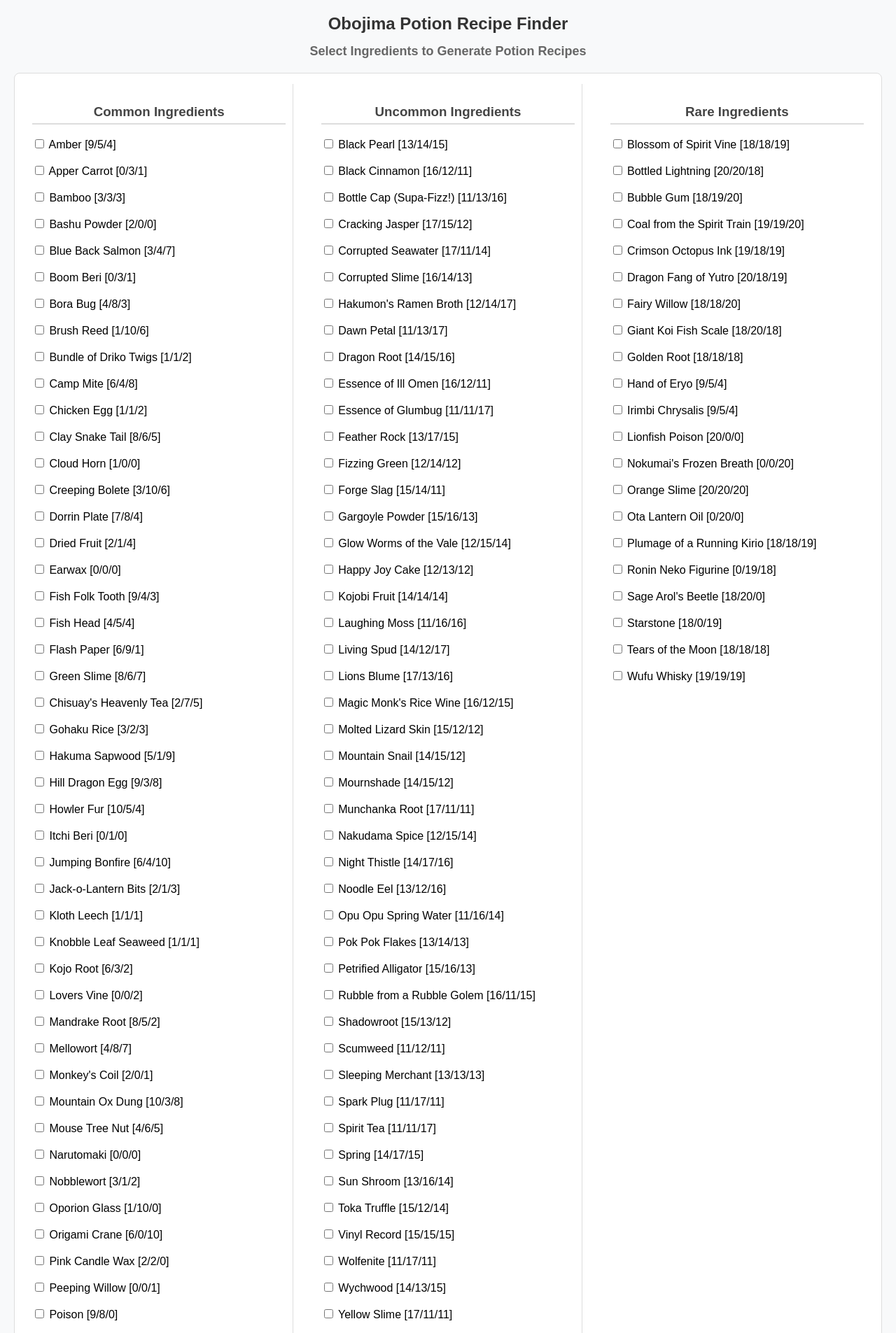
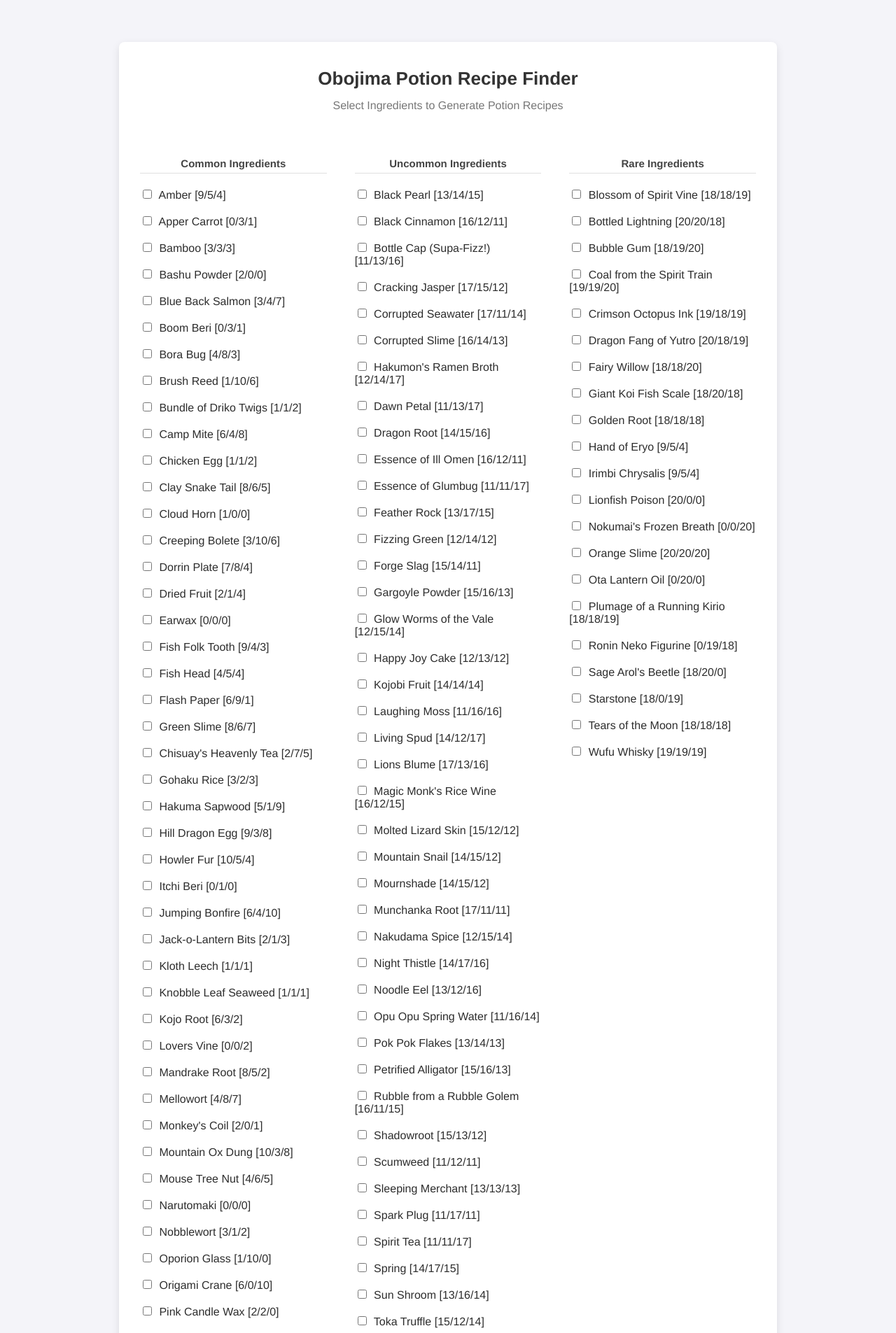
Before and after one commit to billhanscom/Obojima, a Flask app: page / in a window 1280 px wide. Shown: the top 1905 px of the page at 70% size. Run offline with Flask 3, Linux system fonts and the light colour scheme; data comes from the database, SQL or seed files in the repository.

Commit message:
Add files via upload

```diff
--- a/static/style.css
+++ b/static/style.css
@@ -1,58 +1,94 @@
 body {
-    font-family: Arial, sans-serif;
-    margin: 20px;
-    background-color: #f8f9fa;
+    font-family: 'Helvetica Neue', Arial, sans-serif;
+    margin: 0;
+    padding: 0;
+    background-color: #f4f4f9;
+    color: #2d2d2d;
+}
+
+.container {
+    width: 80%;
+    max-width: 900px;
+    margin: 60px auto;
+    padding: 20px;
+    background-color: #ffffff;
+    border-radius: 8px;
+    box-shadow: 0 4px 12px rgba(0, 0, 0, 0.1);
+}
+
+header {
+    text-align: center;
+    margin-bottom: 40px;
 }
 
 h1 {
-    color: #333;
-    text-align: center;
-    font-size: 24px;
-    margin-bottom: 10px;
+    font-size: 26px;
+    color: #333333;
+    margin-bottom: 8px;
 }
 
 h2 {
-    color: #666;
+    font-size: 16px;
+    color: #777777;
+    font-weight: normal;
+}
+
+h3 {
+    font-size: 15px;
+    color: #444444;
+    font-weight: bold;
     text-align: center;
-    font-size: 18px;
+    border-bottom: 1px solid #e0e0e0;
+    padding-bottom: 5px;
     margin-bottom: 20px;
 }
 
-h3 {
-    color: #444;
-    font-weight: bold;
-    text-align: center;
-    border-bottom: 2px solid #ddd;
-    padding-bottom: 5px;
-}
-
-#ingredientForm {
-    margin-bottom: 20px;
-    padding: 15px;
-    background-color: #ffffff;
-    border: 1px solid #ddd;
-    border-radius: 8px;
+.form-section {
+    margin-bottom: 30px;
 }
 
 .ingredient-columns {
     display: flex;
     justify-content: space-between;
+    gap: 20px;
 }
 
 .column {
     width: 30%;
     padding: 10px;
-    border-right: 1px solid #ddd;
 }
 
-.column:last-child {
-    border-right: none;
+.column input[type="checkbox"] {
+    margin-right: 6px;
+}
+
+.button-group {
+    text-align: center;
+    margin-top: 20px;
+}
+
+.button-group button {
+    background-color: #0077cc;
+    color: #ffffff;
+    border: none;
+    padding: 10px 18px;
+    font-size: 14px;
+    border-radius: 4px;
+    margin: 5px;
+    cursor: pointer;
+    transition: background-color 0.2s ease, box-shadow 0.2s ease;
+    box-shadow: 0 2px 4px rgba(0, 0, 0, 0.15);
+}
+
+.button-group button:hover {
+    background-color: #005fa3;
+    box-shadow: 0 4px 6px rgba(0, 0, 0, 0.2);
 }
 
 #results {
     display: flex;
     justify-content: space-between;
-    margin-top: 20px;
+    margin-top: 40px;
 }
 
 .recipe-column {
@@ -60,8 +96,10 @@ h3 {
 }
 
 #results h3 {
-    color: #0056b3;
+    color: #0077cc;
+    font-size: 16px;
     text-align: center;
+    margin-bottom: 15px;
 }
 
 #results ul {
@@ -70,12 +108,12 @@ h3 {
 }
 
 #results li {
-    background-color: #e9ecef;
+    background-color: #f9fafb;
     padding: 10px;
-    margin: 8px 0;
-    border: 1px solid #ddd;
+    margin: 10px 0;
     border-radius: 5px;
-    box-shadow: 1px 1px 3px rgba(0,0,0,0.1);
+    border: 1px solid #e0e0e0;
+    box-shadow: 1px 1px 3px rgba(0, 0, 0, 0.1);
 }
 
 /* Print-friendly styles */
--- a/templates/index.html
+++ b/templates/index.html
@@ -6,18 +6,21 @@
     <link rel="stylesheet" href="{{ url_for('static', filename='style.css') }}">
 </head>
 <body>
+    <div class="container">
+        <header>
             <h1>Obojima Potion Recipe Finder</h1>
             <h2>Select Ingredients to Generate Potion Recipes</h2>
+        </header>
 
         <!-- Ingredient selection form -->
-    <form id="ingredientForm">
+        <form id="ingredientForm" class="form-section">
             <div class="ingredient-columns">
                 <!-- Common Ingredients Column -->
                 <div class="column">
                     <h3>Common Ingredients</h3>
                     {% for ingredient in common_ingredients %}
-                    <input type="checkbox" name="ingredient" value="{{ ingredient['name'] }}">
-                    {{ ingredient['name'] }} [{{ ingredient['combat'] }}/{{ ingredient['utility'] }}/{{ ingredient['whimsy'] }}]<br><br>
+                        <label><input type="checkbox" name="ingredient" value="{{ ingredient['name'] }}">
+                        {{ ingredient['name'] }} [{{ ingredient['combat'] }}/{{ ingredient['utility'] }}/{{ ingredient['whimsy'] }}]</label><br><br>
                     {% endfor %}
                 </div>
 
@@ -25,8 +28,8 @@
                 <div class="column">
                     <h3>Uncommon Ingredients</h3>
                     {% for ingredient in uncommon_ingredients %}
-                    <input type="checkbox" name="ingredient" value="{{ ingredient['name'] }}">
-                    {{ ingredient['name'] }} [{{ ingredient['combat'] }}/{{ ingredient['utility'] }}/{{ ingredient['whimsy'] }}]<br><br>
+                        <label><input type="checkbox" name="ingredient" value="{{ ingredient['name'] }}">
+                        {{ ingredient['name'] }} [{{ ingredient['combat'] }}/{{ ingredient['utility'] }}/{{ ingredient['whimsy'] }}]</label><br><br>
                     {% endfor %}
                 </div>
 
@@ -34,19 +37,22 @@
                 <div class="column">
                     <h3>Rare Ingredients</h3>
                     {% for ingredient in rare_ingredients %}
-                    <input type="checkbox" name="ingredient" value="{{ ingredient['name'] }}">
-                    {{ ingredient['name'] }} [{{ ingredient['combat'] }}/{{ ingredient['utility'] }}/{{ ingredient['whimsy'] }}]<br><br>
+                        <label><input type="checkbox" name="ingredient" value="{{ ingredient['name'] }}">
+                        {{ ingredient['name'] }} [{{ ingredient['combat'] }}/{{ ingredient['utility'] }}/{{ ingredient['whimsy'] }}]</label><br><br>
                     {% endfor %}
                 </div>
             </div>
 
+            <div class="button-group">
                 <button type="button" onclick="findRecipes()">Find Recipes</button>
                 <button type="button" onclick="clearSelection()">Clear Selection</button>
+            </div>
         </form>
 
         <div id="results" class="recipe-columns">
             <!-- Results will be displayed in this section -->
         </div>
+    </div>
 
     <script src="{{ url_for('static', filename='script.js') }}"></script>
 </body>
```
Lines whose indentation alone changed are shown as unchanged.
